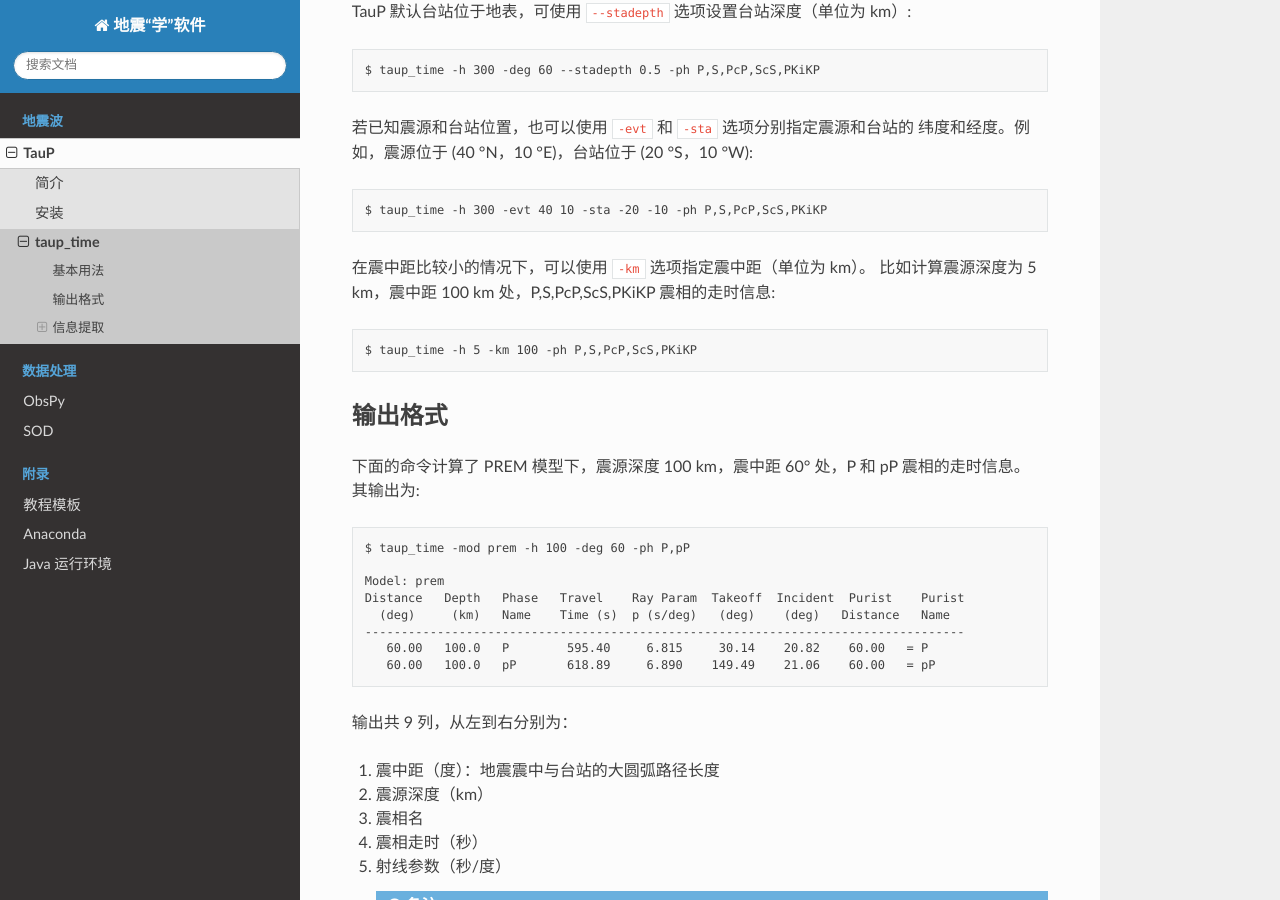
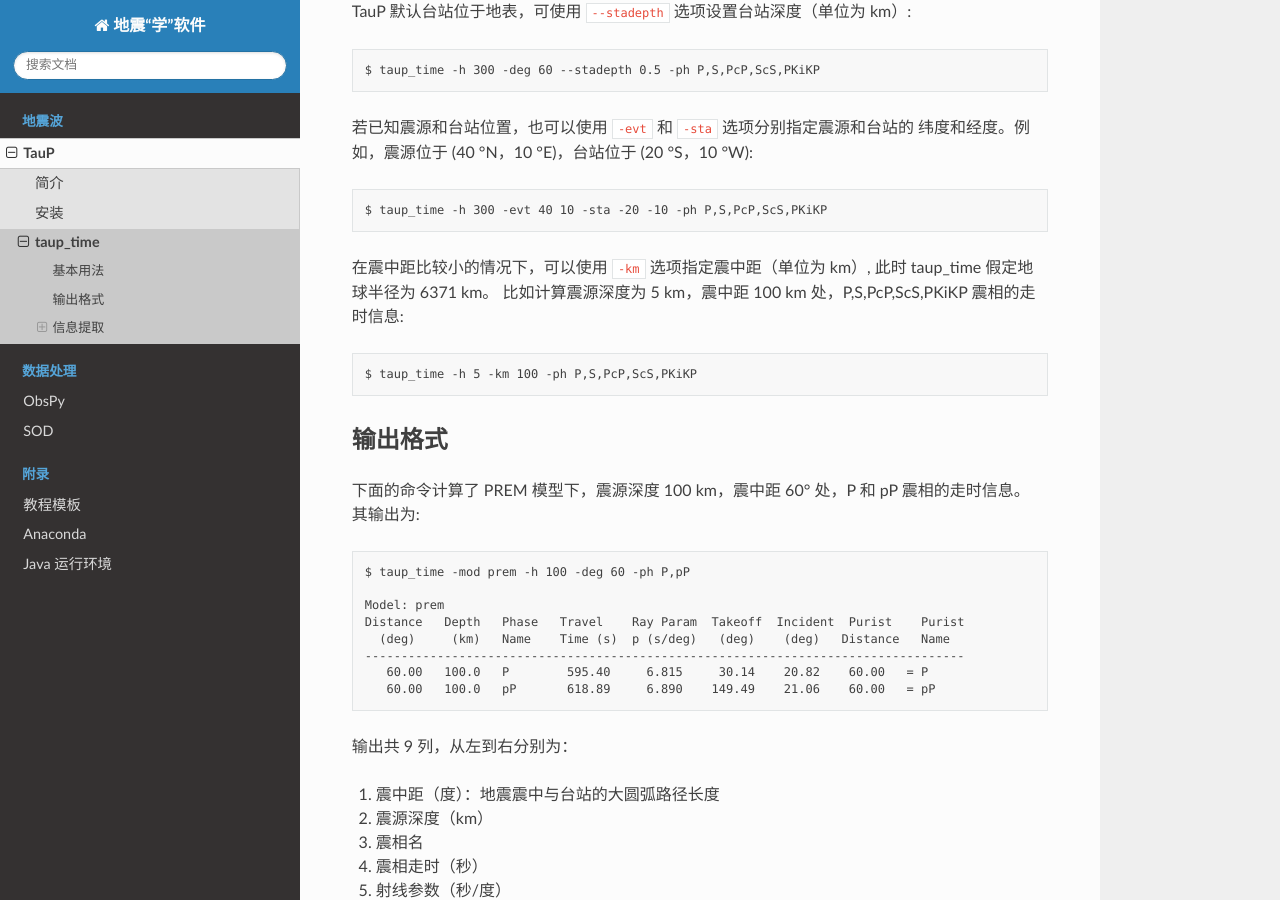
Before and after one commit to seismo-learn/software, a Sphinx documentation site: the page built from source/taup/taup_time.rst, in a window 1280 px wide and 900 px high, scrolled down 663 px. Built offline with Sphinx 7.4.7 and the Read the Docs theme 2.0.0, drawn with Linux system fonts in a browser that asks for light colours.

Commit message:
Indicate the assumed Earth raidus using --km

```diff
--- a/source/taup/taup_time.rst
+++ b/source/taup/taup_time.rst
@@ -31,7 +31,8 @@ TauP 默认台站位于地表，可使用 ``--stadepth`` 选项设置台站深
 
    $ taup_time -h 300 -evt 40 10 -sta -20 -10 -ph P,S,PcP,ScS,PKiKP
 
-在震中距比较小的情况下，可以使用 ``-km`` 选项指定震中距（单位为 km）。
+在震中距比较小的情况下，可以使用 ``-km`` 选项指定震中距（单位为 km）,
+此时 taup_time 假定地球半径为 6371 km。
 比如计算震源深度为 5 km，震中距 100 km 处，P,S,PcP,ScS,PKiKP 震相的走时信息::
 
    $ taup_time -h 5 -km 100 -ph P,S,PcP,ScS,PKiKP
```
